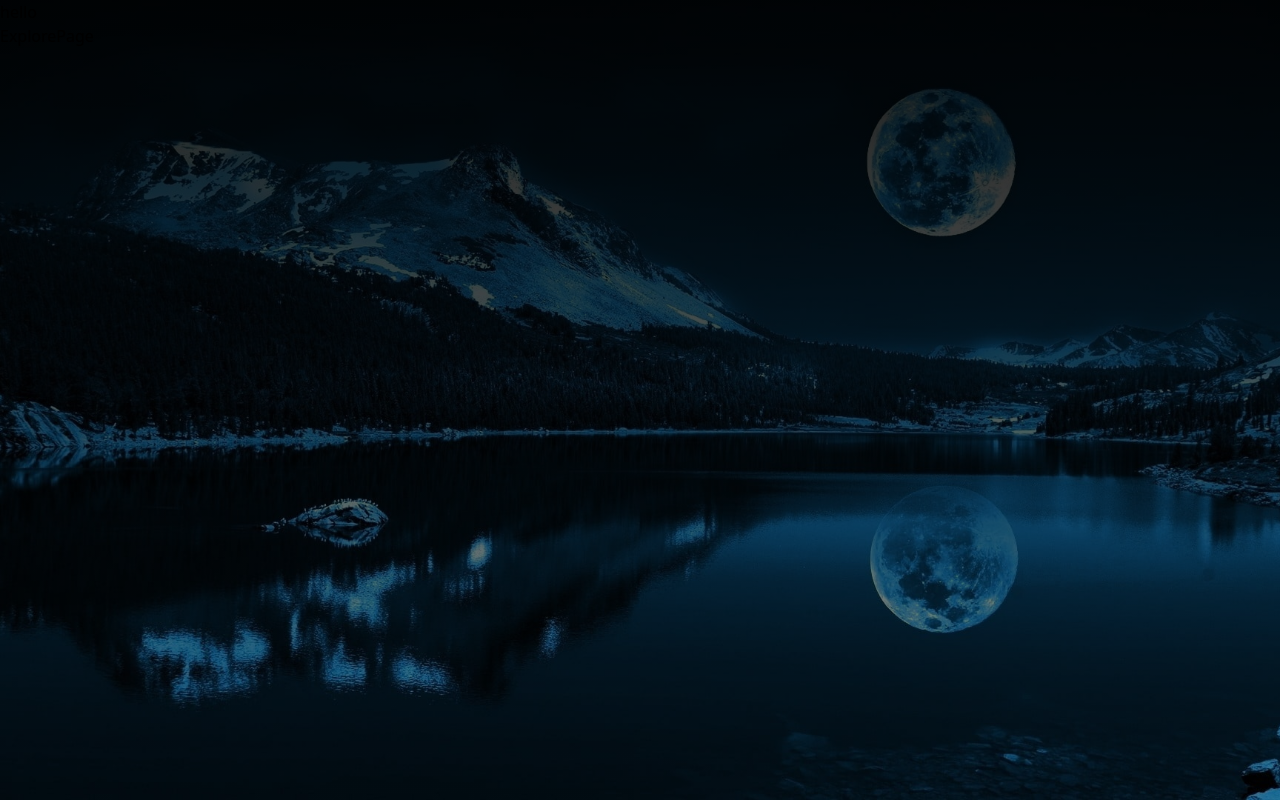
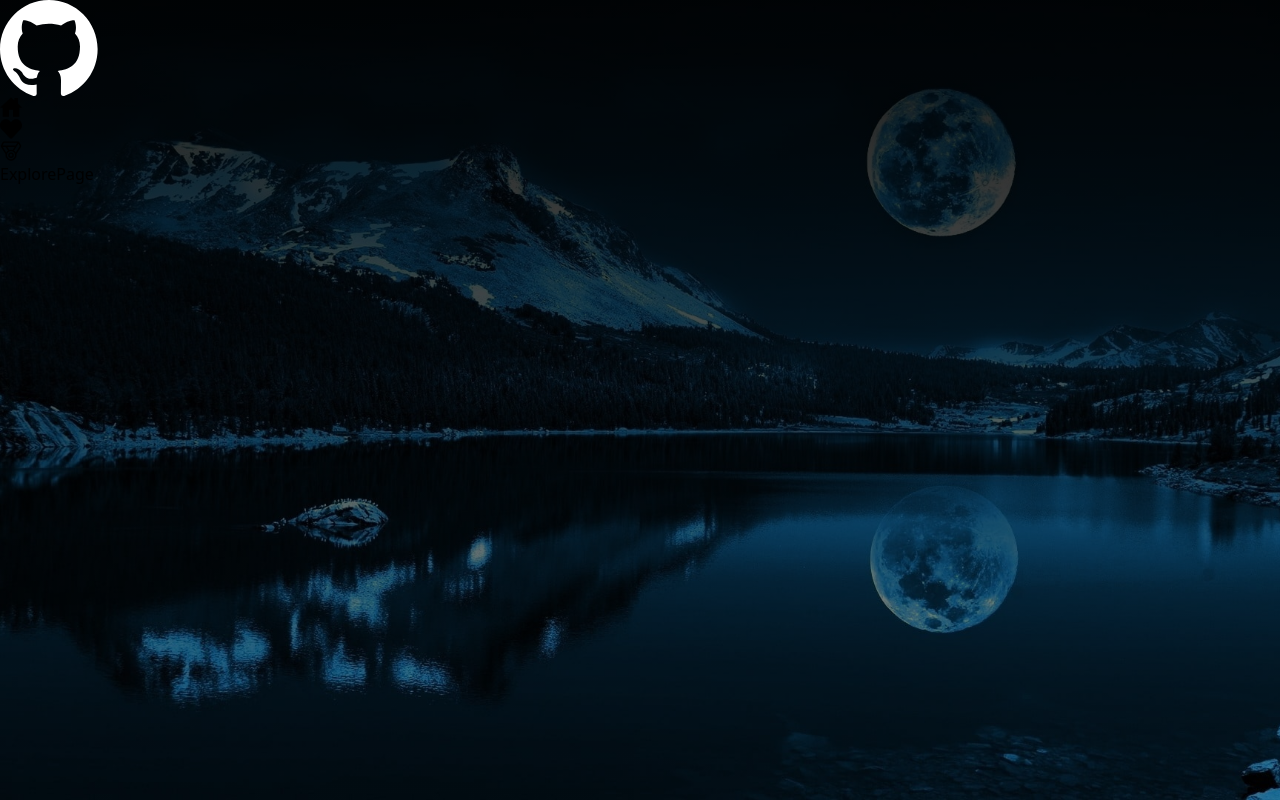
Before and after one commit to shubhambhattacharya-dev/github-clone, a React (Vite) app in the folder frontend/: page /explore in a window 1280 px wide. Built offline with nearby package versions, Linux system fonts and the light colour scheme.

Commit message:
prepare for sidebar

```diff
--- a/frontend/src/App.jsx
+++ b/frontend/src/App.jsx
@@ -11,7 +11,7 @@ import Sidebar from "./component/Sidebar";
 
 function App() {
   return (
-    <div className="flex text-white">
+    <div className="flex">
       <Sidebar />
         <div className="max-w-5xl my-5 text-white mx-auto transition-all duration-300 flex-1">
         <Routes>
--- a/frontend/src/component/Sidebar.jsx
+++ b/frontend/src/component/Sidebar.jsx
@@ -1,9 +1,13 @@
-import React from 'react'
+import React from 'react';
+import { Link } from 'react-router-dom';
+import { IoHomeSharp, IoMedalOutline } from "react-icons/io5"; // Corrected import
+import { FaHeart } from "react-icons/fa";
 
 const Sidebar = () => {
+  const authUser = true;
   return (
     <aside className="group flex flex-col items-center min-w-12 sm:w-16 sticky top-0 left-0 h-screen py-8 overflow-y-auto
-    bg-gradient-to-b from-gray-800/40 to-gray-900/30 backdrop-blur-2xl
+    bg-gradient-to-b from-gray-800 to-gray-900 backdrop-blur-2xl // Removed transparency
     transition-all duration-500 ease-in-out
     border-r-2 border-white/15 hover:border-indigo-400/80 rounded-r-xl
     text-gray-100 hover:text-white/90
@@ -17,9 +21,26 @@ const Sidebar = () => {
     hover:after:opacity-60
     [&>*]:transition-transform [&>*]:duration-300 [&>*]:hover:scale-110
     [&>*]:hover:text-indigo-300 [&>*]:active:scale-95">
-      hello
-      </aside>
-  )
+      <nav className='h-full flex flex-col gap-3'>
+        <Link to='/' className='flex justify-center'>
+          <img className='h-8' src="/github.svg" alt="Github Logo" />
+        </Link>
+        <Link to='/' className='p-1.5 flex justify-center transition-colors duration-200 rounded-lg hover:bg-gray-800'>
+          <IoHomeSharp size={22} />
+        </Link>
+        {authUser && (
+          <Link to='/likes' className='p-1.5 flex justify-center transition-colors duration-200 rounded-lg hover:bg-gray-800'>
+            <FaHeart size={22} />
+          </Link>
+        )}
+        {authUser && (
+          <Link to='/explore' className='p-1.5 flex justify-center transition-colors duration-200 rounded-lg hover:bg-gray-800'>
+            <IoMedalOutline size={22} /> {/* Replaced image with icon */}
+          </Link>
+        )}
+      </nav>
+    </aside>
+  );
 }
 
-export default Sidebar
+export default Sidebar;
```
